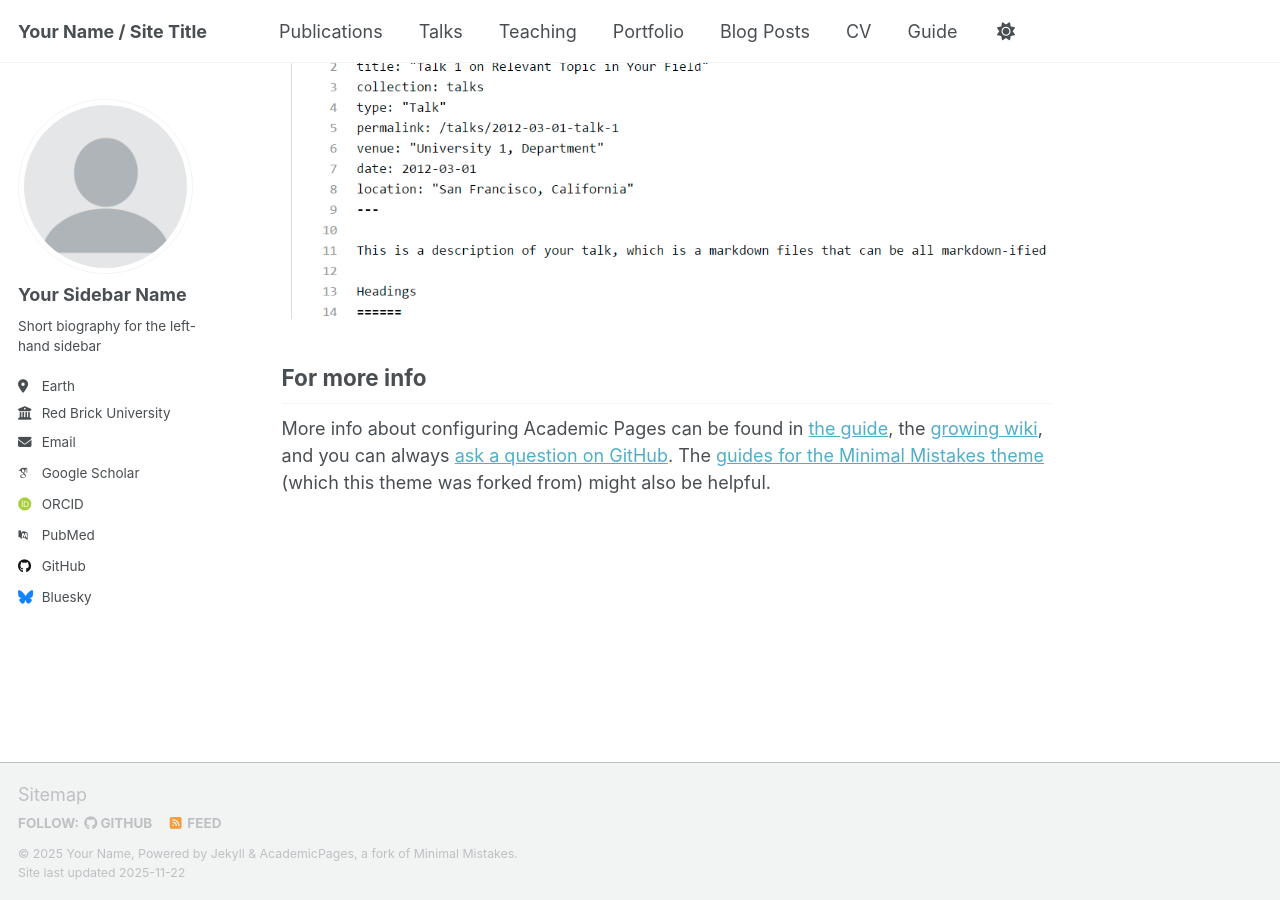
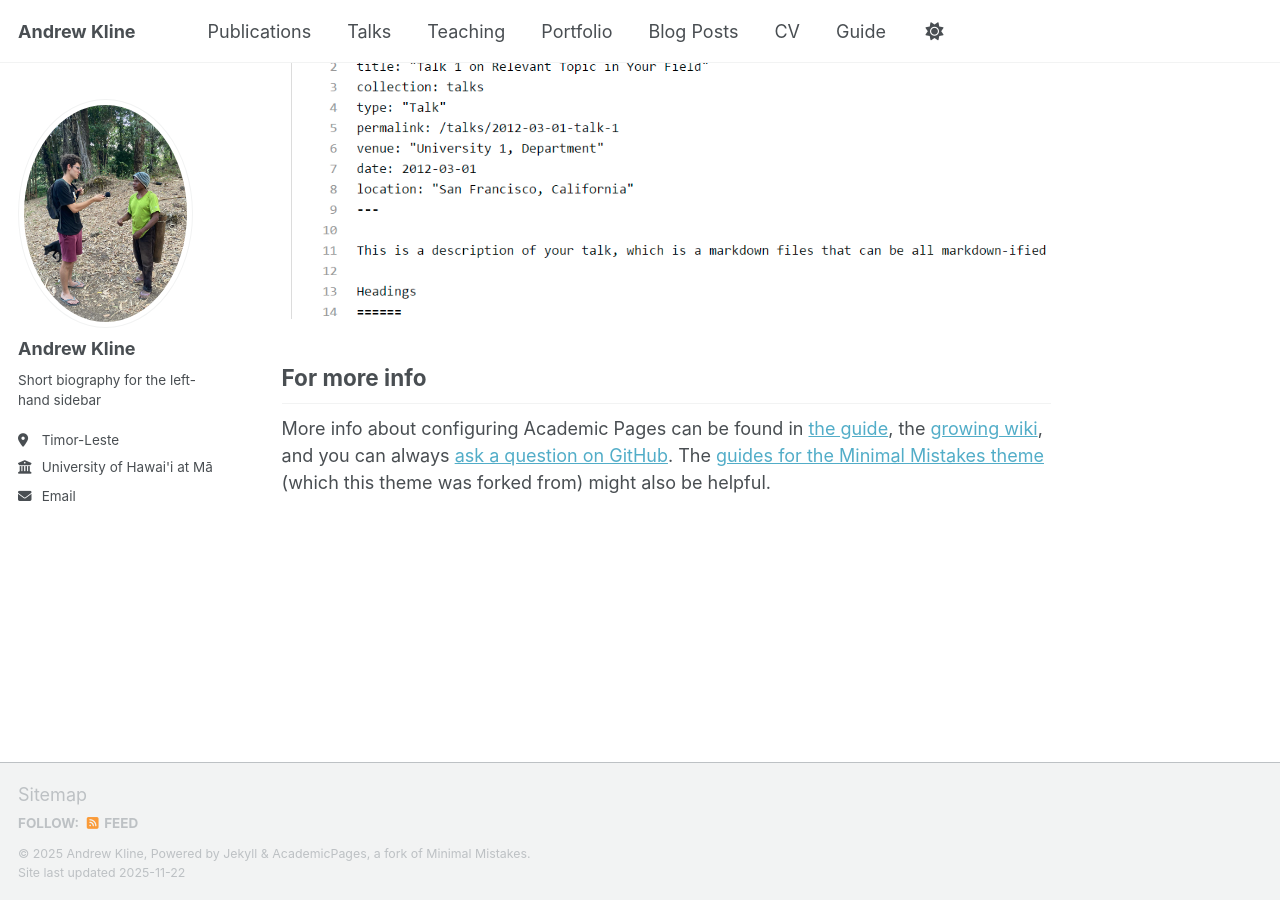
Before and after one commit to andrewlkline/andrewlkline.github.io, a Jekyll site: the page built from _pages/about.md, in a window 1280 px wide and 900 px high, scrolled down 2880 px. Built offline with Jekyll 4.4.1, drawn with Linux system fonts in a browser that asks for light colours; some web fonts are replaced; a script that is not in the unit is left out; some of the changed lines change nothing that is shown.

Commit message:
Update _config.yml

```diff
--- a/_config.yml
+++ b/_config.yml
@@ -9,75 +9,36 @@
 # Basic Site Settings
 locale                   : "en-US"
 site_theme               : "default" # Currently available options are "default", "air"
-title                    : "Your Name / Site Title"
+title                    : "Andrew Kline"
 title_separator          : "-"
-name                     : &name "Your Name"
-description              : &description "Your Name's academic portfolio"   # Update this with a general description of your site, this is the default if not overridden by a page
-url                      : https://academicpages.github.io # The base hostname & protocol for your site e.g. "https://[your GitHub username].github.io",
+name                     : &name "Andrew Kline"
+description              : &description "Andrew Kline's academic portfolio"   # Update this with a general description of your site, this is the default if not overridden by a page
+url                      : https://andrewlkline.github.io # The base hostname & protocol for your site e.g. "https://[your GitHub username].github.io",
                                                            # or if you already have some other page hosted on Github then use "https://[your GitHub username].github.io/[Your Repo Name]"
 baseurl                  : "" # the subpath of your site, e.g. "/blog"
-repository               : "academicpages/academicpages.github.io"
+repository               : "andrewlkline/andrewlkline.github.io"
 
 # Site Author - The following control what appear as part of the author content on the side bar.
 #               If a field is blank the icon and link will not appear, otherwise it will be shown.
 #               Additional customization can be done by editing /_includes/author-profile.html
 author:
   # Biographic information
-  avatar           : "profile.png"
-  name             : "Your Sidebar Name"
-  pronouns         : # example: "she/her"
+  avatar           : "profile.JPG"
+  name             : "Andrew Kline"
+  pronouns         : # example: "he/him"
   bio              : "Short biography for the left-hand sidebar"
-  location         : "Earth"
-  employer         : "Red Brick University"
-  uri              : # URL
-  email            : "none@example.org"
+  location         : "Timor-Leste"
+  employer         : "University of Hawai'i at Mānoa"
+  email            : "klineal@hawaii.edu"
 
-  # Academic websites
-  academia         : # URL
-  arxiv            : # URL - Update with the correct link to your profile
-  googlescholar    : "https://scholar.google.com/citations?user=PS_CX0AAAAAJ"
-  inspire-hep      : # URL
-  impactstory      : # URL
-  orcid            : "https://orcid.org/yourorcidurl"
-  semantic         : # URL
-  pubmed           : "https://www.ncbi.nlm.nih.gov/pubmed/?term=john+snow"
-  researchgate     : # URL
-  scopus           : # URL
+  # Academic websites like researchgat etc.
 
-  # Repositories and software development
-  bitbucket        : # Username - Update with your username on the site
-  codepen          : # Username
-  dribbble         : # Username
-  github           : "academicpages"
-  kaggle           : # Username
-  stackoverflow    : # User number or user number and name (i.e., use "1" or "1/jeff-atwood")
+
+  # Repositories and software development like github etc.
+
 
   # Social media
-  artstation       : # Username
-  bluesky          : "bsky.app" # Replace this with you Bluesky username
-  facebook         : # Username
-  flickr           : # Username
-  foursquare       : # Username
-  goodreads        : # Username
-  google_plus      : # Username
-  keybase          : # Username
-  instagram        : # Username
-  lastfm           : # Username
-  linkedin         : # Username
-  mastodon         : # URL
-  medium           : # URL
-  pinterest        : # Username
-  soundcloud       : # Username
-  steam            : # Username
-  telegram         : # URL
-  tumblr           : # Username
-  twitter          : # Username for X / Twitter
-  vine             : # Username
-  weibo            : # Username
-  wikipedia        : # Username
-  xing             : # Username
-  youtube          : # Username
-  zhihu            : # Username
+
 
 # Publication Category - The following the list of publication categories and their headings
 publication_category:
```
